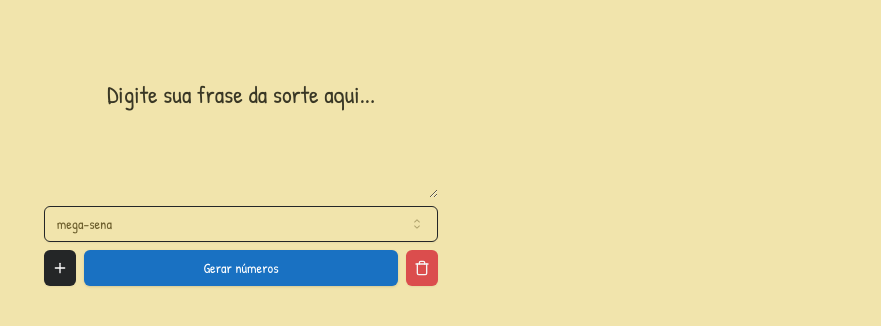
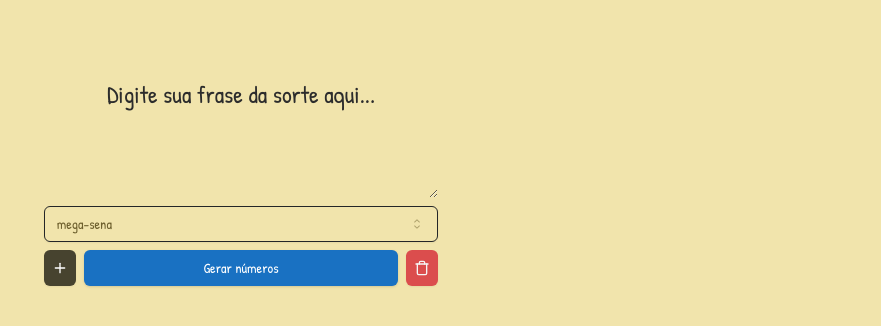
Before and after one commit to brnovasco/frasedasorte, a Next.js app: page / in a window 1280 px wide. Shown: the part 254-580 px from the top of the page, without its empty margins (399-1280 px from the left). Built offline with nearby package versions, Linux system fonts and the light colour scheme.

Commit message:
fix color conflicts

```diff
--- a/src/app/globals.css
+++ b/src/app/globals.css
@@ -11,19 +11,19 @@
     --card-foreground: #6d5f2d;
 
     --popover: #f1e4ac;
-    --popover-foreground: #6d5f2d;
+    --popover-foreground: #ede3bb;
 
     --primary: #2b2828;
-    --primary-foreground: #242726;
+    --primary-foreground: #898983;
 
-    --secondary: #242627;
-    --secondary-foreground: #5c5a5a;
+    --secondary: #47432f;
+    --secondary-foreground: #cdc68f;
 
-    --muted: #4c4939;
-    --muted-foreground: #393725;
+    --muted: #6e6a56;
+    --muted-foreground: #2c2c2c;
 
     --accent: #1971c2;
-    --accent-foreground: #4a5e71;
+    --accent-foreground: #bfdaf3;
 
     --destructive: #db4d4d;
     --destructive-foreground: #f5f4f4;
```
